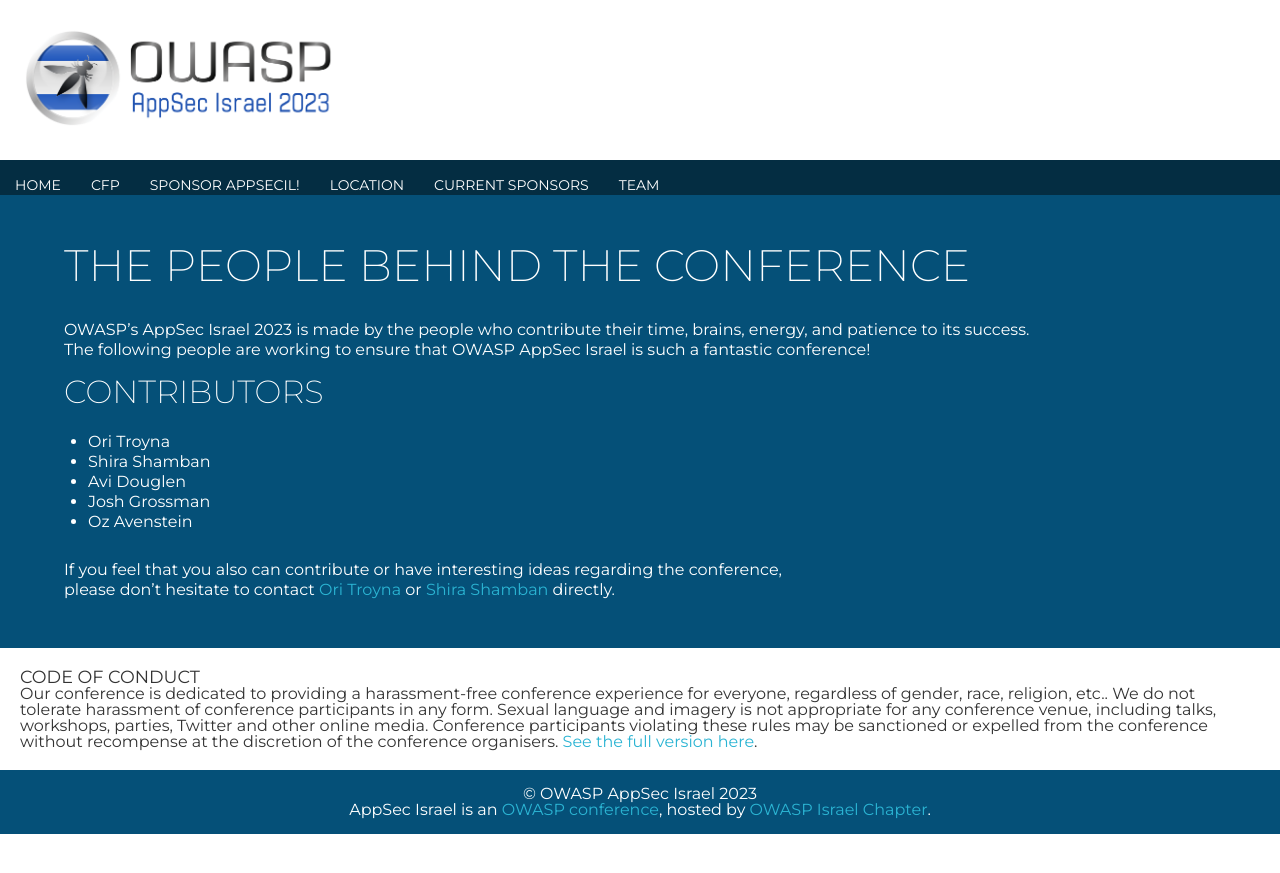
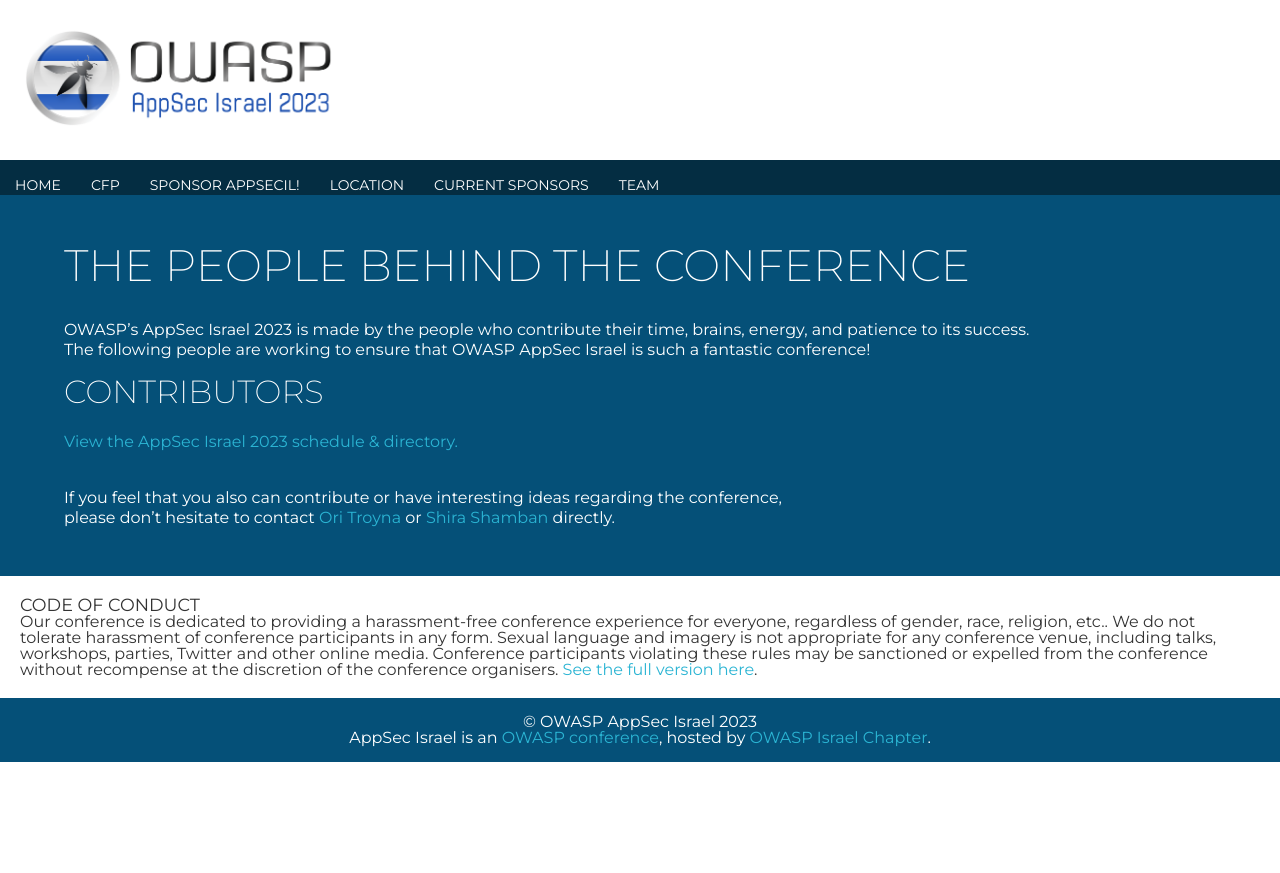
Before and after one commit to OWASP/www-event-appsecil-2023, a Jekyll site: the page built from Team.md, in a window 1280 px wide. Shown: the top 873 px of the page. Built offline with Jekyll 4.4.1, drawn with Linux system fonts in a browser that asks for light colours; our own code applies the rules of GitHub Pages for plain Markdown files; a script that is not in the unit is left out.

Commit message:
Update Team.md

```diff
--- a/Team.md
+++ b/Team.md
@@ -8,13 +8,7 @@ The following people are working to ensure that OWASP AppSec Israel is such a fa
 
 ### Contributors
 
-* Ori Troyna
-* Shira Shamban
-* Avi Douglen
-* Josh Grossman
-* Oz Avenstein
-
-<!--<a id="sched-embed" href="https://{{ site.sched }}/directory/artists" data-sched-bg="dark" data-sched-sidebar="no">View the {{ site.title }} schedule &amp; directory.</a><script type="text/javascript" src="https://{{ site.sched }}/js/embed.js"></script> -->
+<a id="sched-embed" href="https://{{ site.sched }}/directory/artists" data-sched-bg="dark" data-sched-sidebar="no">View the {{ site.title }} schedule &amp; directory.</a><script type="text/javascript" src="https://{{ site.sched }}/js/embed.js"></script>
 
 <br/>
 If you feel that you also can contribute or have interesting ideas regarding the conference,
```
